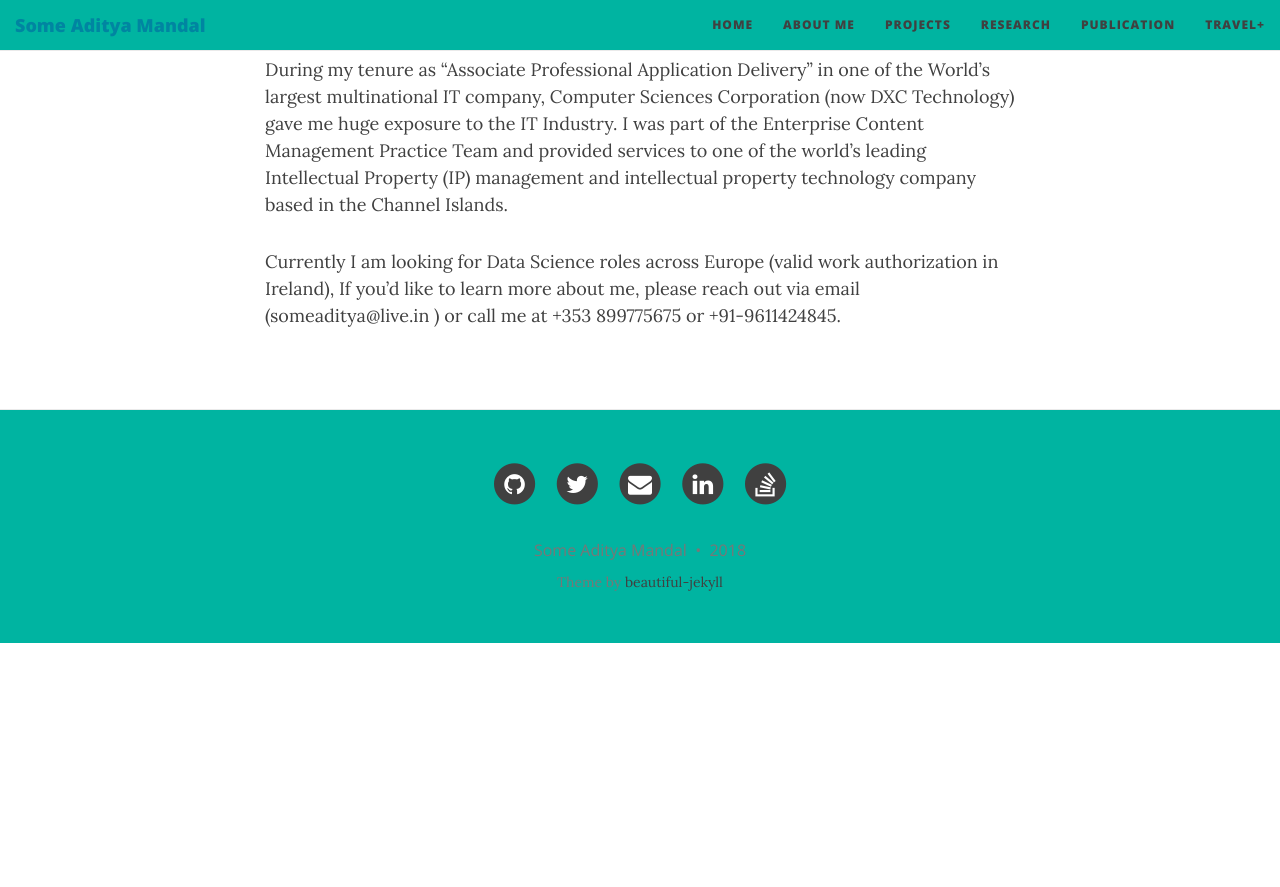
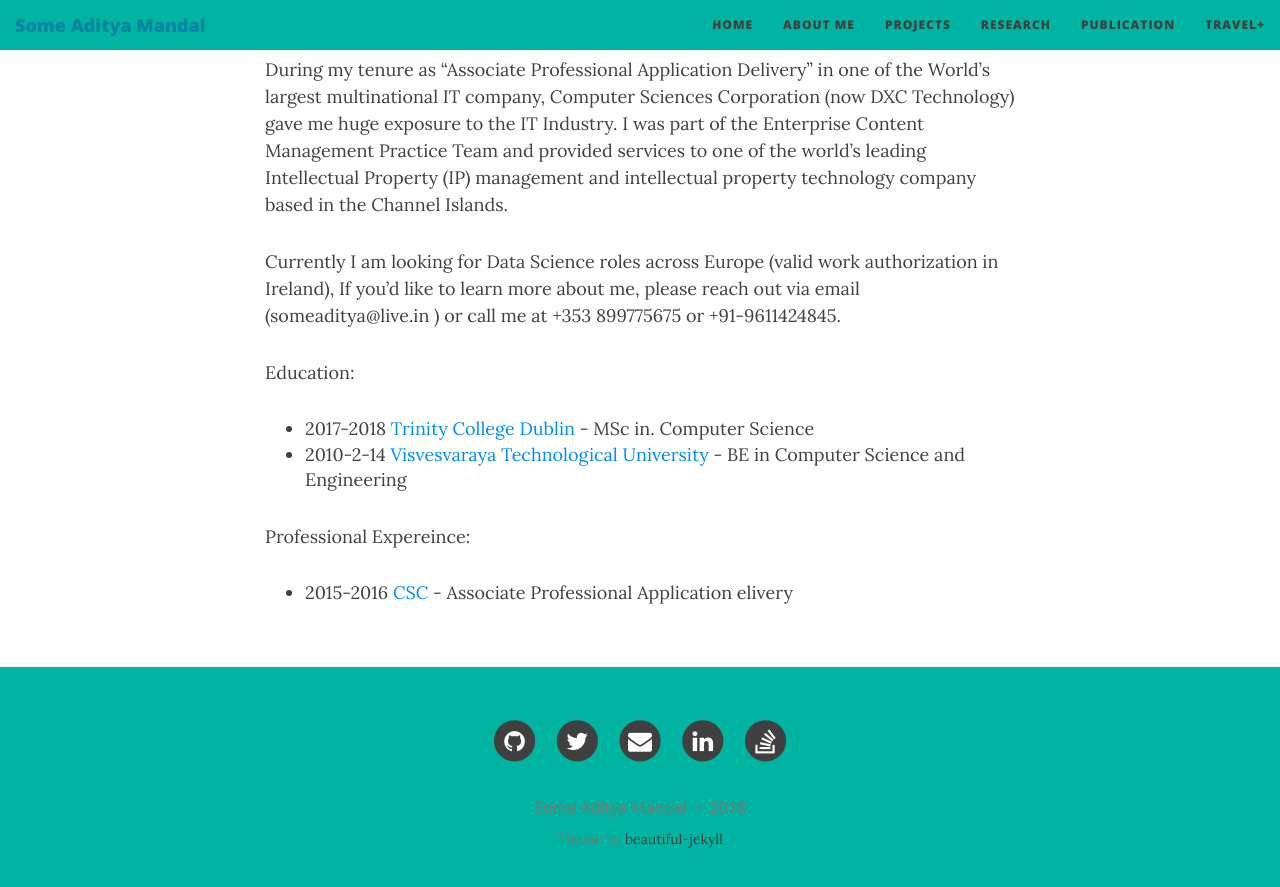
Before and after one commit to someaditya/someaditya.github.io, a Jekyll site: the page built from aboutme.md, in a window 1280 px wide and 900 px high, scrolled down 1358 px. Shown: the top 887 px of the window. Built offline with Jekyll 4.4.1, drawn with Linux system fonts in a browser that asks for light colours; nearby versions of some CDN libraries; before the commit the page ends 2001 px from its top, so only the background shows below that.

Commit message:
update projetcs

```diff
--- a/aboutme.md
+++ b/aboutme.md
@@ -38,3 +38,12 @@ During my tenure as "Associate Professional Application Delivery" in one of the
 multinational IT company, Computer Sciences Corporation (now DXC Technology) gave me huge exposure to the IT Industry. I was part of the Enterprise Content Management Practice Team and provided services to one of the world’s leading Intellectual Property (IP) management and intellectual property technology company based in the Channel Islands.
 
 Currently I am looking for Data Science roles across Europe (valid work authorization in Ireland), If you’d like to learn more about me, please reach out via email (someaditya@live.in ) or call me at +353 899775675 or +91-9611424845.
+
+Education:
+
+- 2017-2018	[Trinity College Dublin](www.tcd.ie) - MSc in. Computer Science
+- 2010-2-14 [Visvesvaraya Technological University](www.vtu.ac.in) - BE in Computer Science and Engineering
+
+Professional Expereince:
+
+- 2015-2016 [CSC](www.dxc.technology) - Associate Professional Application elivery
```
